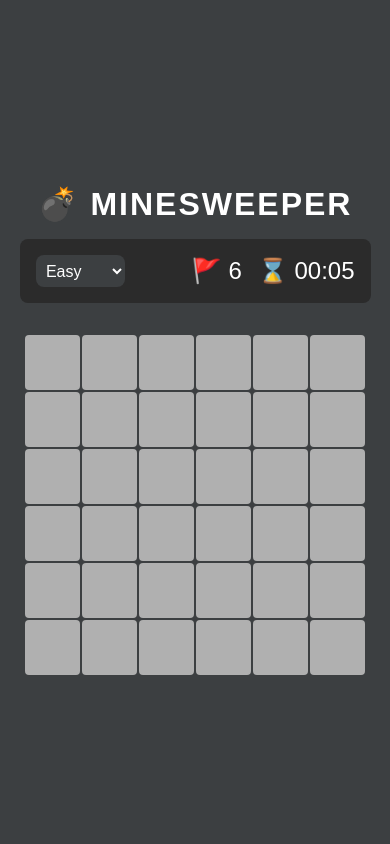
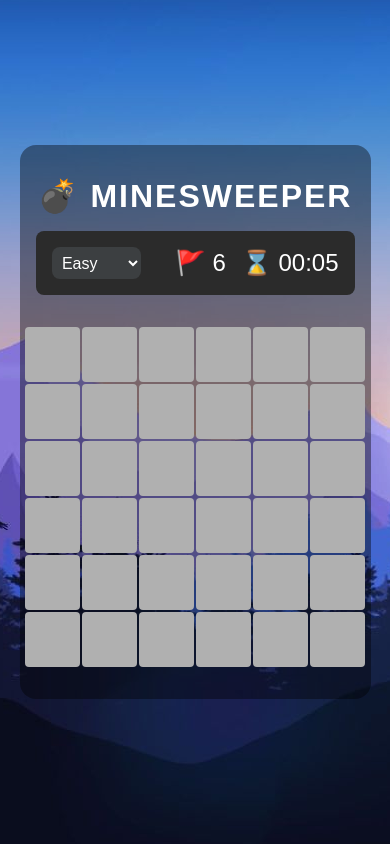
Before and after one commit to Krycha94/minesweeper, a React (Vite) app: page / in a window 390 px wide. Built offline with nearby package versions, Linux system fonts and the light colour scheme.

Commit message:
App redesign and improve display on mobile

```diff
--- a/src/App.module.css
+++ b/src/App.module.css
@@ -8,12 +8,23 @@ main {
 .container {
 	width: 90%;
 	max-width: 800px;
-	/* background-color: #444; */
+	background-color: hsla(0, 0%, 0%, 0.4);
+	padding: 2rem 1rem;
+	border-radius: 1rem;
 }
 
 .title {
 	text-transform: uppercase;
 	letter-spacing: 2px;
 	text-align: center;
-	padding: 1rem;
+	padding-bottom: 1rem;
 }
+
+@media screen and (min-width: 756px) {
+	.container {
+		padding: 4rem;
+	}
+	.title {
+		padding-bottom: 2rem;
+	}
+}
--- a/src/components/Board.module.css
+++ b/src/components/Board.module.css
@@ -17,7 +17,7 @@
 }
 
 .boardTen {
-	grid-template-columns: repeat(10, 35px);
-	grid-template-rows: repeat(10, 35px);
+	grid-template-columns: repeat(10, 33px);
+	grid-template-rows: repeat(10, 33px);
 	gap: 2px;
 }
--- a/src/components/Cell.jsx
+++ b/src/components/Cell.jsx
@@ -8,6 +8,17 @@ const Cell = ({
 	onLeftClick,
 	onRightClick,
 }) => {
+	let cellTextColor;
+	if (adjacentMines === 1) {
+		cellTextColor = <span style={{ color: "blue" }}>{adjacentMines}</span>;
+	} else if (adjacentMines === 2) {
+		cellTextColor = <span style={{ color: "green" }}>{adjacentMines}</span>;
+	} else if (adjacentMines === 3) {
+		cellTextColor = <span style={{ color: "red" }}>{adjacentMines}</span>;
+	} else {
+		cellTextColor = <span style={{ color: "purple" }}>{adjacentMines}</span>;
+	}
+
 	return (
 		<button
 			className={`${styles.cell} ${isRevealed ? styles.revealed : ""}`}
@@ -15,7 +26,7 @@ const Cell = ({
 			onContextMenu={onRightClick}
 		>
 			{isRevealed && isMine ? "💣" : isFlagged && "🚩"}
-			{adjacentMines}
+			{cellTextColor}
 		</button>
 	);
 };
--- a/src/components/Cell.module.css
+++ b/src/components/Cell.module.css
@@ -1,16 +1,17 @@
 .cell {
-	background-color: #b0b0b0;
+	background-color: hsl(0, 0%, 69%);
 	border: none;
 	cursor: pointer;
 	border-radius: 4px;
 	font-weight: 600;
-	font-size: 1rem;
+	font-size: 1.3rem;
+	transition: 0.5s;
 }
 
 .cell:hover {
-	background-color: #f5f5f5;
+	background-color: hsl(0, 0%, 96%);
 }
 
 .cell.revealed {
-	background-color: #f5f5f5;
+	background-color: hsl(0, 0%, 96%);
 }
--- a/src/components/Modal.jsx
+++ b/src/components/Modal.jsx
@@ -3,10 +3,16 @@ import styles from "./Modal.module.css";
 const Modal = ({ message, onCloseModal }) => {
 	return (
 		<>
-			<div className={styles.backdrop} onClick={onCloseModal}></div>
+			<div className={styles.backdrop}></div>
 			<div className={styles.modal}>
-				<h2>{message || "Play Again"}</h2>
-				<button onClick={onCloseModal}>Play Again</button>
+				<header className={styles.modalHeader}>
+					<h2>{message || "Play Again"}</h2>
+				</header>
+				<footer className={styles.modalFooter}>
+					<button onClick={onCloseModal} className={styles.modalBtn}>
+						Play Again
+					</button>
+				</footer>
 			</div>
 		</>
 	);
--- a/src/components/Modal.module.css
+++ b/src/components/Modal.module.css
@@ -5,26 +5,51 @@
 	right: 0;
 	bottom: 0;
 	z-index: 10;
-	background-color: rgba(0, 0, 0, 0.75);
+	background-color: rgba(0, 0, 0, 0.85);
 }
 
 .modal {
-	background-color: #4a4c4e;
+	background-color: hsl(0, 0%, 100%);
+	color: hsl(0, 0%, 0%);
 	position: fixed;
-	display: flex;
-	justify-content: center;
-	align-items: center;
-	flex-direction: column;
-	gap: 1.5rem;
 	z-index: 20;
-	border-radius: 0.8rem;
+	border-radius: 1rem;
 	left: 50%;
 	top: 50%;
 	width: 70%;
 	max-width: 500px;
 	transform: translate(-50%, -50%);
-	padding: 2rem;
+	overflow: hidden;
+	text-align: center;
 	animation: 1.5s slidein;
+}
+
+.modalHeader {
+	width: 100%;
+	padding: 4rem;
+}
+
+.modalHeader h2 {
+	font-size: 2rem;
+}
+
+.modalFooter {
+	background-color: hsl(0, 0%, 86%);
+	width: 100%;
+	padding: 1.5rem;
+}
+
+.modalBtn {
+	background-color: hsl(0, 0%, 100%);
+	padding: 0.7rem 1.2rem;
+	cursor: pointer;
+	font-size: 1.2rem;
+	border: 0;
+	border-radius: 0.4rem;
+}
+
+.modalBtn:hover {
+	scale: 1.1;
 }
 
 @keyframes slidein {
@@ -35,15 +60,3 @@
 		opacity: 1;
 	}
 }
-
-h2 {
-	font-size: 2rem;
-}
-
-button {
-	padding: 0.3rem 0.6rem;
-	cursor: pointer;
-	font-size: 1rem;
-	border: 0;
-	border-radius: 0.4rem;
-}
--- a/src/components/Panel.module.css
+++ b/src/components/Panel.module.css
@@ -1,5 +1,5 @@
 .panel {
-	background-color: #2b2b2b;
+	background-color: hsl(0, 0%, 17%);
 	padding: 1rem;
 	display: flex;
 	justify-content: space-between;
@@ -8,7 +8,7 @@
 	border-radius: 8px;
 }
 
-select {
+.panel select {
 	background-color: #3c3f41;
 	border: none;
 	font-size: 1rem;
--- a/src/index.css
+++ b/src/index.css
@@ -5,7 +5,10 @@
 }
 
 body {
-	background-color: #3c3f41;
+	/* background-color: #3c3f41; */
+	background-image: url("./assets/wallpaper-1.jpg");
+	background-repeat: no-repeat;
+	background-position: center;
 	color: #fff;
 	font-family: Arial, Helvetica, sans-serif;
 }
```
Also changed, not shown: src/assets/wallpaper-1.jpg (added).
